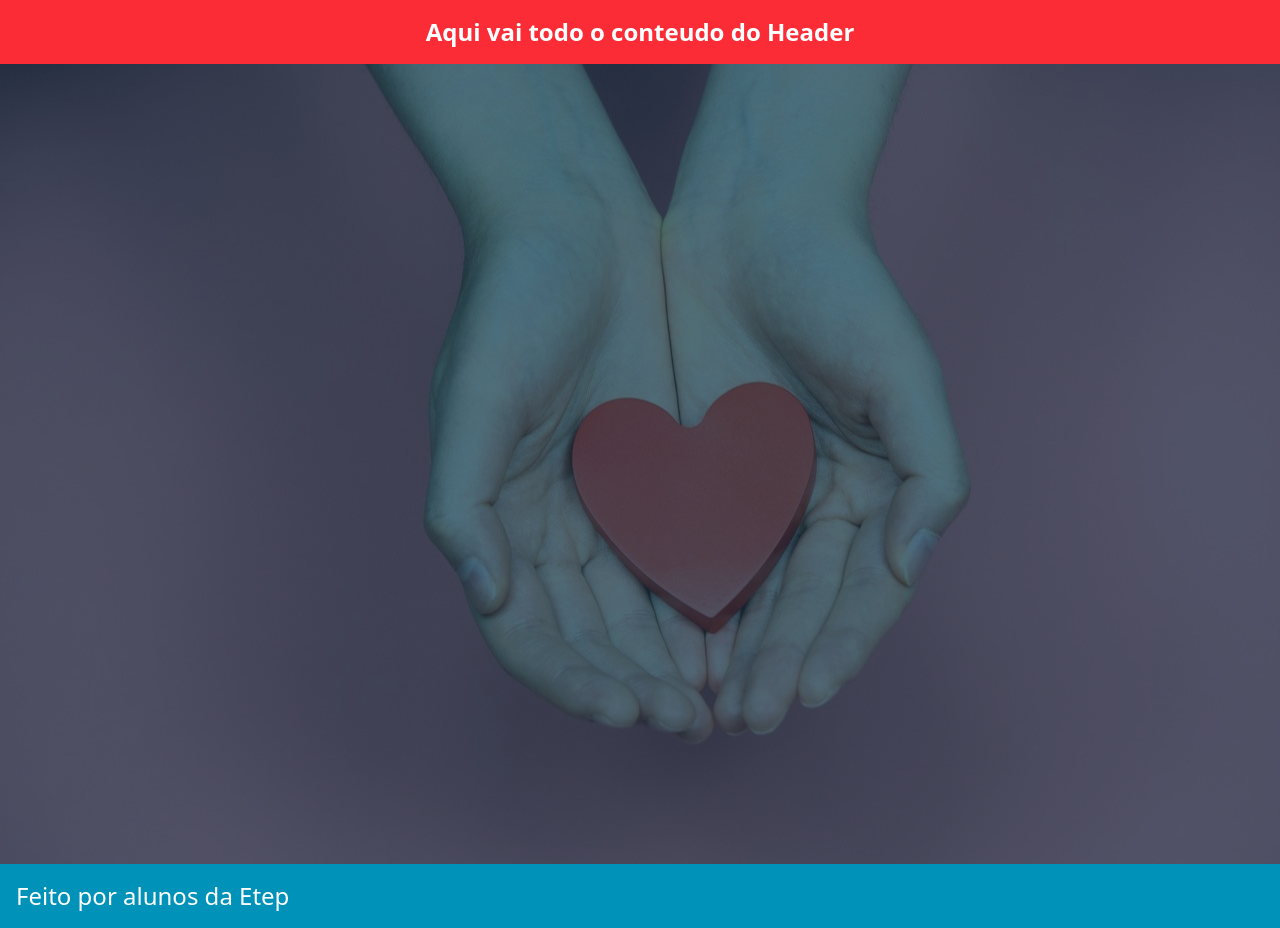
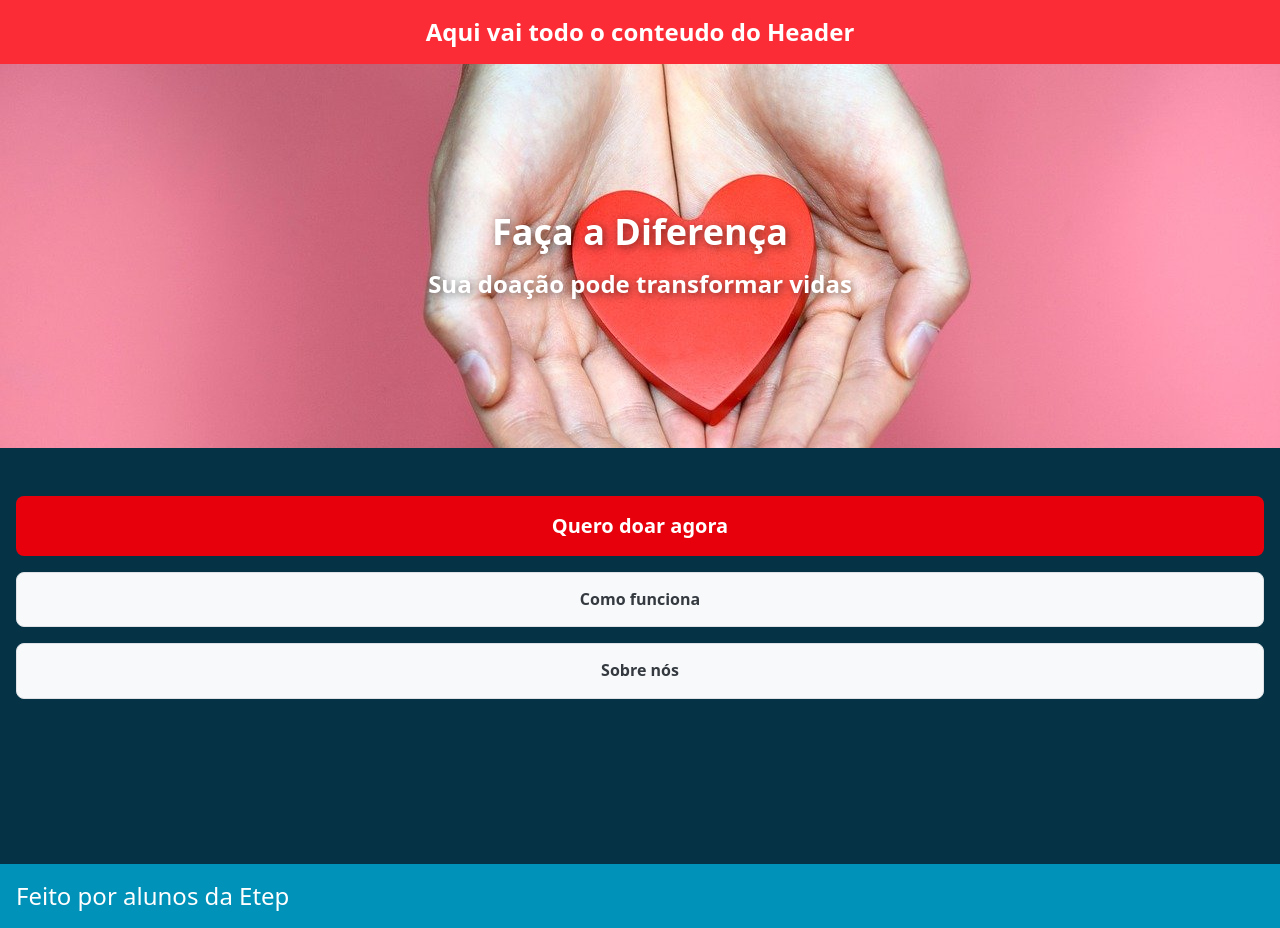
Before and after one commit to gabriel-vitebo/HemoMap-FrontEnd, a Nuxt app: page / in a window 1280 px wide. Built offline with nearby package versions, Linux system fonts and the light colour scheme.

Commit message:
refactor: convert css to tailwind

```diff
--- a/src/components/section/introContent/index.vue
+++ b/src/components/section/introContent/index.vue
@@ -3,7 +3,40 @@ import heartFallBack from '~/assets/fallback/heart.jpg'
 </script>
 
 <template>
-  <div class="w-full opacity-30 bg-[url(~/assets/fallback/heart.jpg)] bg-cover bg-center">
+  <div class="flex flex-col w-full gap-8">
+    <div class="relative w-full h-96 overflow-hidden">
+      <img :src="heartFallBack" alt="Banner de doação" class="size-full object-cover">
+      <div
+        class="absolute top-1/2 left-1/2 transform -translate-x-1/2 -translate-y-1/2 text-center text-white drop-shadow-[2px_2px_4px_rgba(0,0,0,0.5)]">
+        <h1 class="text-4xl mb-4">Faça a Diferença</h1>
+        <p>Sua doação pode transformar vidas</p>
+      </div>
+    </div>
 
+    <div class="flex flex-col gap-4 p-4">
+      <div class="w-full active">
+        <button class="w-full p-4 bg-red-600 border-none rounded-[8px] text-xl font-bold">Quero doar agora</button>
+      </div>
+      <div class="sidebar-option">
+        <button class="secondary-button">Como funciona</button>
+      </div>
+      <div class="sidebar-option">
+        <button class="secondary-button">Sobre nós</button>
+      </div>
+    </div>
   </div>
 </template>
+
+  <style scoped>
+  .secondary-button {
+    width: 100%;
+    padding: 1rem;
+    background-color: #f8f9fa;
+    color: #343a40;
+    border: 1px solid #dee2e6;
+    border-radius: 8px;
+    font-size: 1rem;
+    cursor: pointer;
+    transition: all 0.3s ease;
+  }
+  </style>
```
